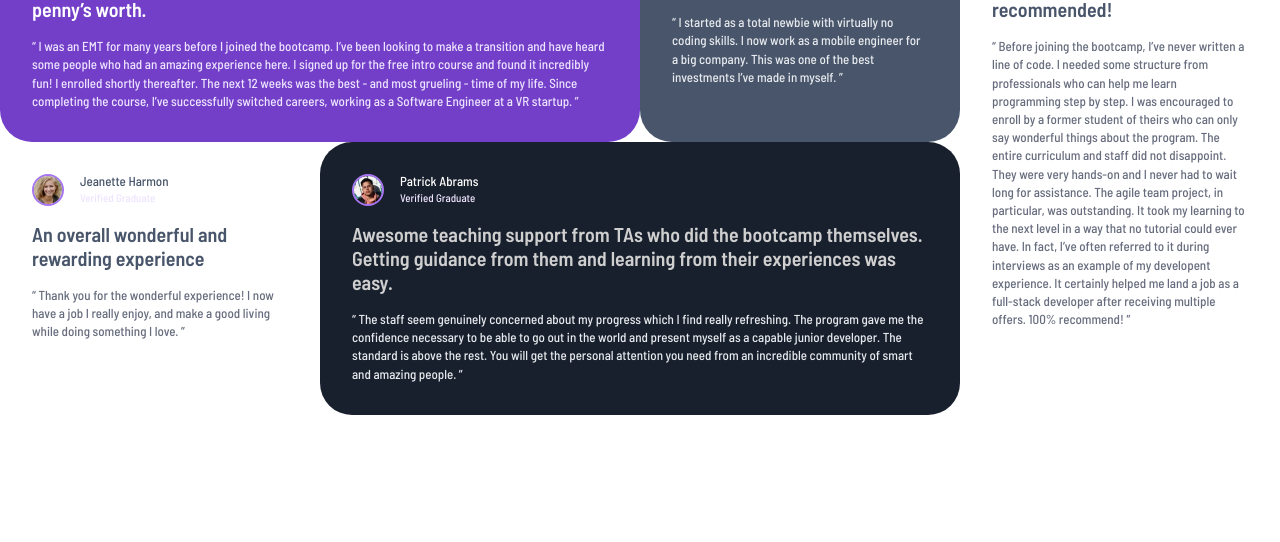
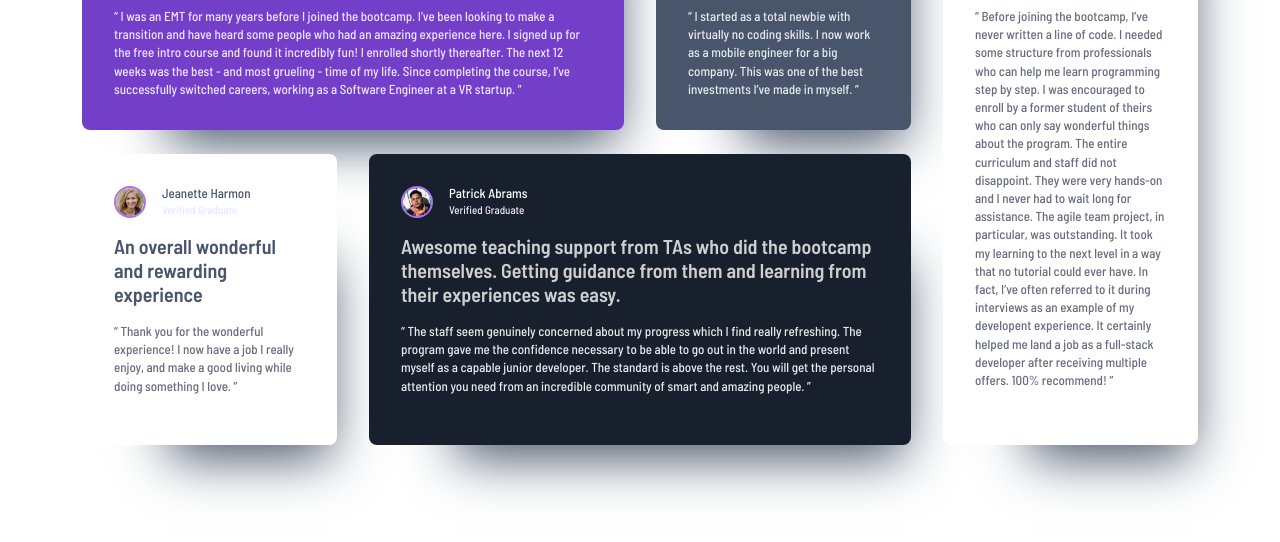
Before and after one commit to vibesprint/testimonial-grid, a website: page index.html in a window 1280 px wide. Shown: the part 258-800 px from the top of the page. Drawn offline with Linux system fonts and the light colour scheme.

Commit message:
added shadow to the cards

```diff
--- a/sass/styles.scss
+++ b/sass/styles.scss
@@ -17,6 +17,8 @@ main > article {
   display: grid;
   grid-template-columns: repeat(4, 1fr);
   grid-template-rows: repeat(2, 1fr);
+  row-gap: 1.5rem;
+  column-gap: 2rem;
   grid-template-areas:
   "card-1 card-1 card-2 card-5"
   "card-3 card-4 card-4 card-5";
@@ -49,8 +51,10 @@ main > article {
   display: flex;
   flex-direction: column;
   gap: 1rem;
-  border-radius: 2rem;
+  border-radius: 0.5rem;
   color: colors.$white; // default text color; inherited by all text below
+
+  box-shadow: 40px 60px 50px -47px rgb(from #48556A r g b / 24.75);
 
 
   .body {
@@ -103,6 +107,9 @@ main > article {
 
   .card-1 {
     background-color: colors.$purple-500;
+    background-image: url("../images/bg-pattern-quotation.svg");
+    background-repeat: no-repeat;
+    background-position: 85% 0%;
 
     .person-name {
       color: colors.$white;
@@ -110,6 +117,10 @@ main > article {
 
     .person-tag {
       color: colors.$purple-50;
+    }
+
+    .body {
+      max-width: 476px;
     }
 
     .body-copy {
@@ -130,6 +141,7 @@ main > article {
     }
 
     .body {
+      max-width: 191px;
       .body-copy {
         color: colors.$grey-100;
       }
@@ -148,6 +160,7 @@ main > article {
     }
 
     .body {
+      max-width: 191px;
       .body-heading {
         color: colors.$grey-500;
       }
@@ -163,6 +176,10 @@ main > article {
 
     .person-details {
       color: colors.$white;
+    }
+
+    .body {
+      max-width: 476px;
     }
 
     .body-heading {
@@ -186,6 +203,10 @@ main > article {
       color: colors.$grey-400;
     }
 
+    .body {
+      max-width: 191px;
+    }
+
   }
 
 }
```
Also changed, not shown: styles/styles.css, 1 other file.
